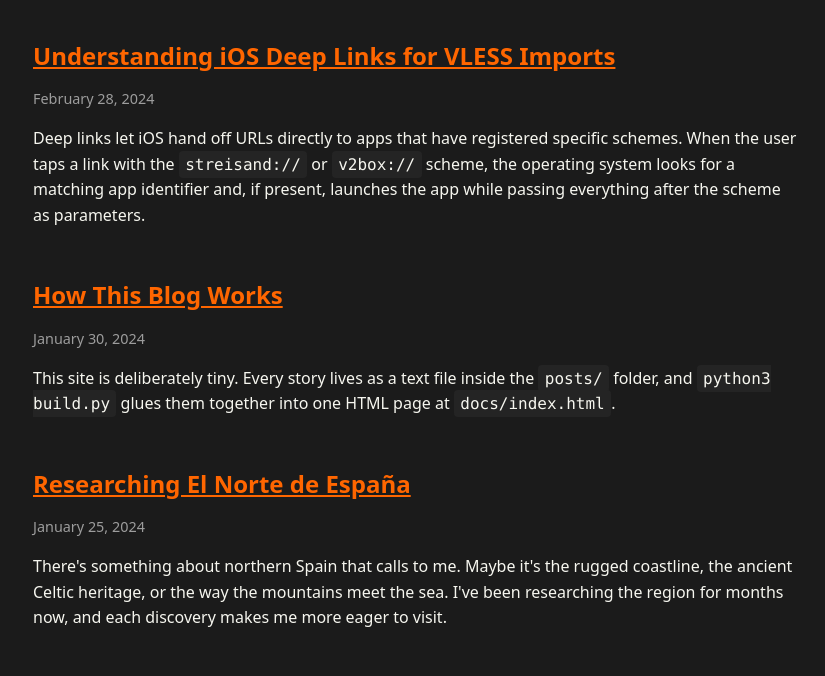
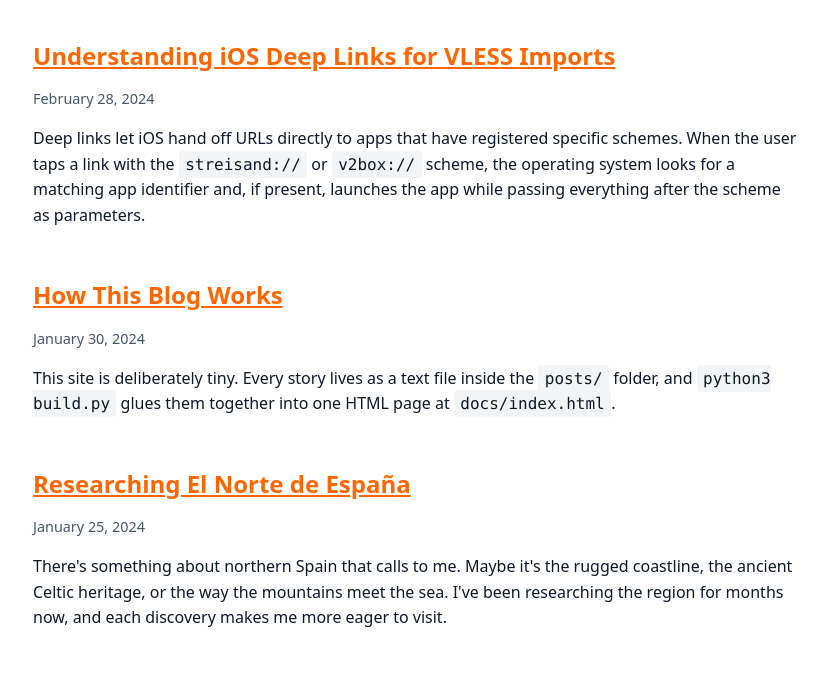
Before and after one commit to danilutkin/blog, a plain HTML site: page docs/index.html in a window 1280 px wide. Shown: the part 163-839 px from the top of the page, without its empty margins (223-1048 px from the left). Drawn offline with Linux system fonts and the light colour scheme.

Commit message:
Ensure blog text uses dark colors

```diff
--- a/docs/style.css
+++ b/docs/style.css
@@ -1,15 +1,15 @@
 /* Tiny, readable defaults */
 :root {
-  color-scheme: dark;
+  color-scheme: light;
   font-family: system-ui, -apple-system, BlinkMacSystemFont, "Segoe UI", sans-serif;
   line-height: 1.6;
   margin: 0;
-  --hn-bg: #1b1b1b;
-  --hn-surface: #242424;
-  --hn-text: #f6f6ef;
-  --hn-muted: #9d9d9d;
+  --hn-bg: #ffffff;
+  --hn-surface: #f3f4f6;
+  --hn-text: #0f172a;
+  --hn-muted: #475569;
   --hn-accent: #ff6600;
-  --hn-accent-hover: #ffa366;
+  --hn-accent-hover: #cc5200;
 }
 body {
   background-color: var(--hn-bg);
@@ -17,6 +17,18 @@ body {
   margin: 0 auto;
   max-width: 48rem;
   padding: 2.5rem 1.5rem 4rem;
+}
+
+body,
+h1,
+h2,
+h3,
+h4,
+h5,
+h6,
+p,
+li {
+  color: var(--hn-text);
 }
 a {
   color: var(--hn-accent);
```
